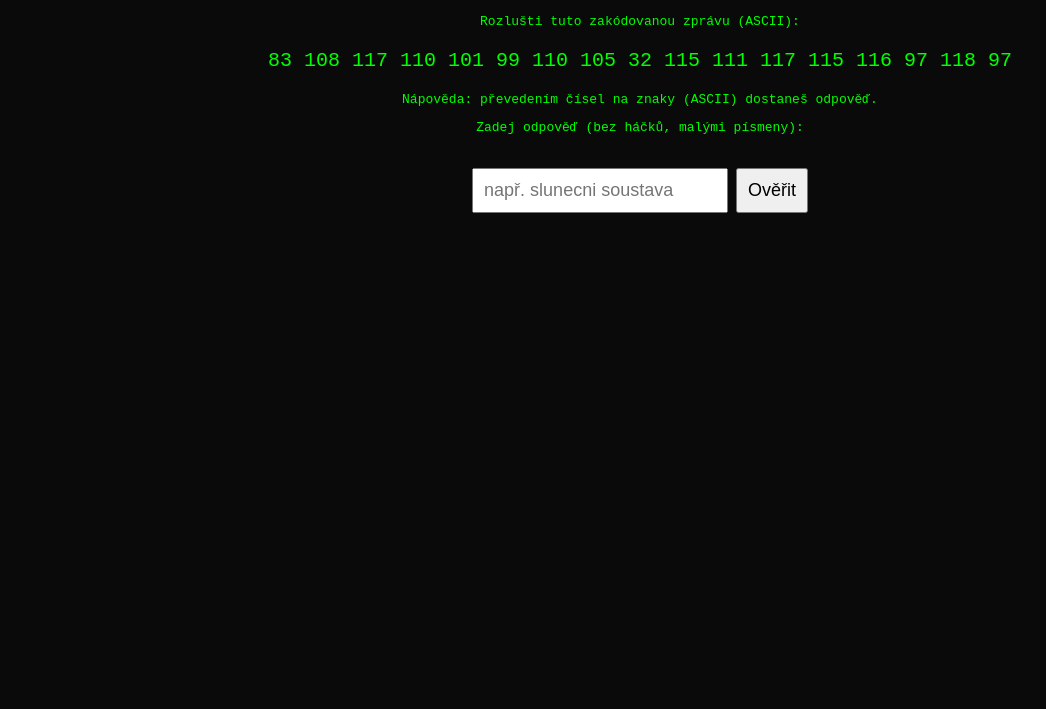
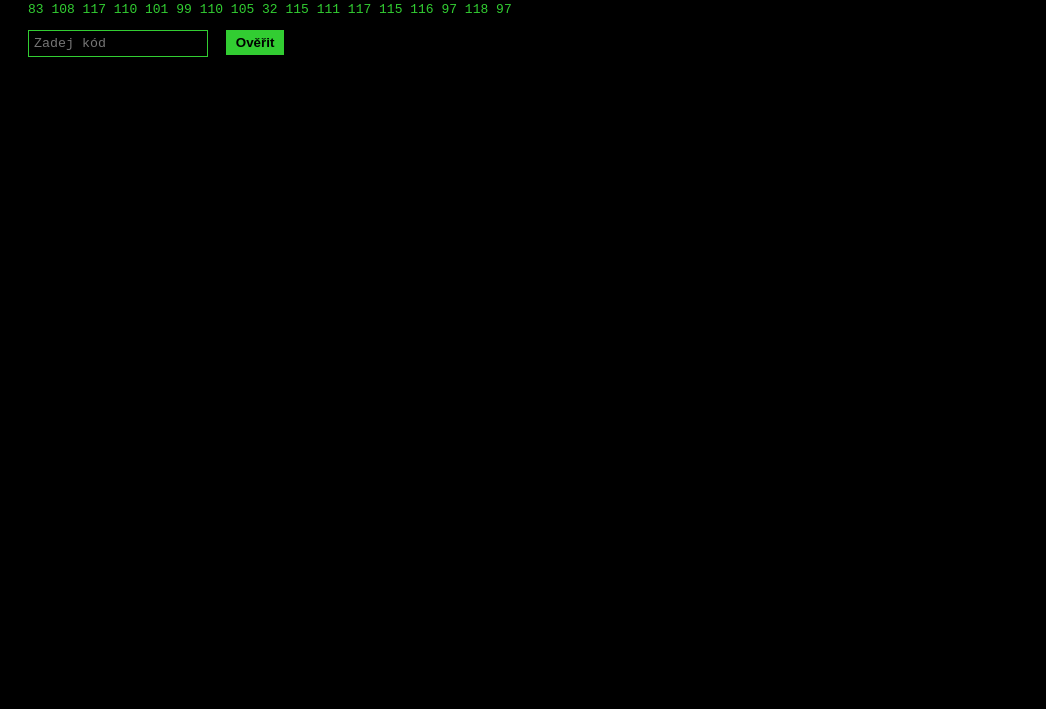
Before and after one commit to tajnekody/tajnywebinformace, a plain HTML site: page sifra1.html in a window 1280 px wide. Shown: the part 91-800 px from the top of the page, without its empty margins (0-1046 px from the left). Drawn offline with Linux system fonts and the light colour scheme.

Commit message:
Update sifra1.html

```diff
--- a/sifra1.html
+++ b/sifra1.html
@@ -1,39 +1,54 @@
 <!DOCTYPE html>
 <html lang="cs">
 <head>
-  <meta charset="UTF-8">
+  <meta charset="UTF-8" />
   <title>Šifra 1</title>
   <style>
     body {
-      background-color: #0a0a0a;
-      color: #00ff00;
+      background-color: black;
+      color: limegreen;
       font-family: monospace;
-      padding: 30px;
-      text-align: center;
+      padding: 20px;
     }
-    input, button {
-      margin-top: 20px;
-      padding: 10px;
-      font-size: 18px;
+    input {
+      background-color: black;
+      color: limegreen;
+      border: 1px solid limegreen;
+      padding: 5px;
+      font-family: monospace;
+      transition: border-color 0.3s ease;
     }
-    .hidden {
-      display: none;
+    button {
+      background-color: limegreen;
+      color: black;
+      border: none;
+      padding: 5px 10px;
+      cursor: pointer;
+      font-weight: bold;
+      margin-left: 10px;
+    }
+    button:hover {
+      background-color: #a0d000;
     }
   </style>
 </head>
 <body>
-  <h1>🕵 Šifra č. 1</h1>
-  <p>Rozlušti tuto zakódovanou zprávu (ASCII):</p>
+  <h1>Šifra 1</h1>
+  <pre>83 108 117 110 101 99 110 105 32 115 111 117 115 116 97 118 97</pre>
 
-  <div style="margin: 20px; font-size: 20px;">
-    <code>83 108 117 110 101 99 110 105 32 115 111 117 115 116 97 118 97</code>
-  </div>
-
-  <p>Nápověda: převedením čísel na znaky (ASCII) dostaneš odpověď.</p>
-
-  <p>Zadej odpověď (bez háčků, malými písmeny):</p>
-
-  <input type="text" id="answerInput" placeholder="např. slunecni soustava">
+  <input type="text" id="answerInput" placeholder="Zadej kód" autocomplete="off" />
   <button onclick="checkAnswer()">Ověřit</button>
 
-  <div id="correct" class="hidden">
+  <script>
+    function checkAnswer() {
+      const input = document.getElementById('answerInput');
+      if (input.value.trim().toLowerCase() === 'slunecni soustava') {
+        input.style.borderColor = 'yellowgreen';
+        alert('Přístup povolen');
+      } else {
+        input.style.borderColor = 'red';
+      }
+    }
+  </script>
+</body>
+</html>
```
